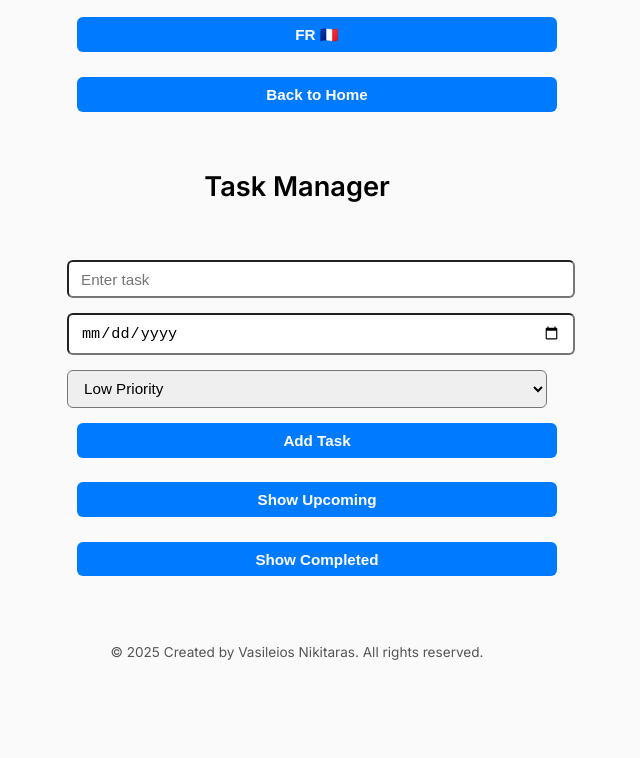
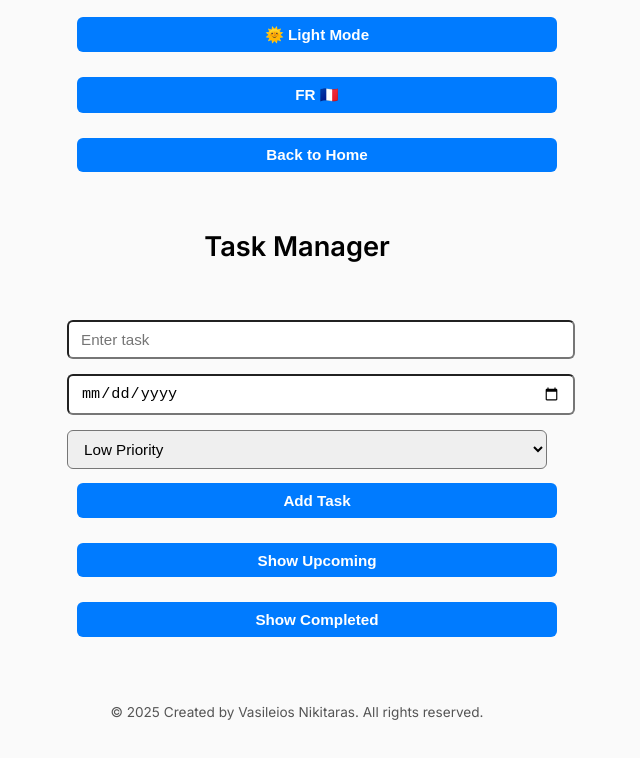
Before and after one commit to vasilisnikitaras/task-manager-app, a plain HTML site: page index.html in a window 1280 px wide. Shown: the whole page, without its empty margins (343-983 px from the left). Drawn offline with Linux system fonts and the light colour scheme.

Commit message:
Update index.html

```diff
--- a/index.html
+++ b/index.html
@@ -12,6 +12,9 @@
 
 </head>
 <body>
+
+    <button id="theme-toggle">🌞 Light Mode</button>
+
 
 <button id="lang-toggle">FR 🇫🇷</button>
 <body data-lang="en">
```
